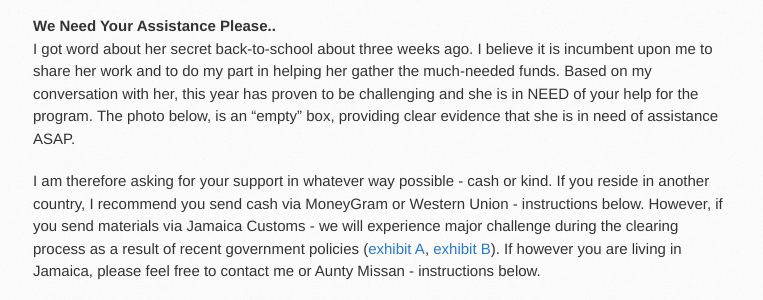
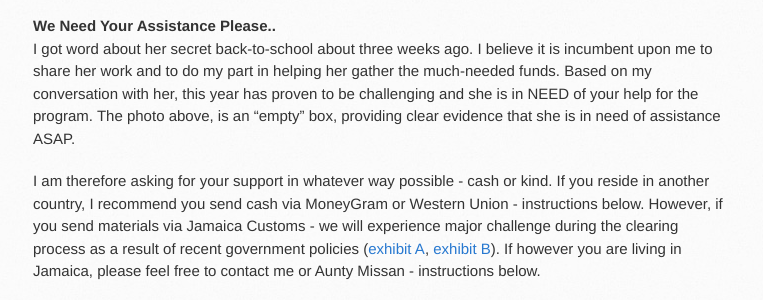
Before and after one commit to SolomonPerkins/solomonperkins.github.io, a Jekyll site: the page built from _posts/2018-08-13-Missan-Coxswain-Back-To-School-Projects.md, in a window 1280 px wide and 900 px high, scrolled down 2491 px. Shown: the part 220-520 px from the top of the window, without its empty margins (137-900 px from the left). Built offline with Jekyll 4.4.1, drawn with Linux system fonts in a browser that asks for light colours.

Commit message:
correct minor image url

```diff
--- a/_posts/2018-08-13-Missan-Coxswain-Back-To-School-Projects.md
+++ b/_posts/2018-08-13-Missan-Coxswain-Back-To-School-Projects.md
@@ -64,10 +64,10 @@
 
 **We Need Your Assistance Please..**
 <br/>
-I got word about her secret back-to-school about three weeks ago. I believe it is incumbent upon me to share her work and to do my part in helping her gather the much-needed funds. Based on my conversation with her, this year has proven to be challenging and she is in NEED of your help for the program. The photo below, is an "empty" box, providing clear evidence that she is in need of assistance ASAP.
+I got word about her secret back-to-school about three weeks ago. I believe it is incumbent upon me to share her work and to do my part in helping her gather the much-needed funds. Based on my conversation with her, this year has proven to be challenging and she is in NEED of your help for the program. The photo above, is an "empty" box, providing clear evidence that she is in need of assistance ASAP.
 
 
-I am therefore asking for your support in whatever way possible - cash or kind. If you reside in another country, I recommend you send cash via MoneyGram or Western Union - instructions below. However, if you send materials via Jamaica Customs - we will experience major challenge during the clearing process as a result of recent government policies ([exhibit A](http://www.jamaicaobserver.com/business/Customs-duties-in-Jamaica-among-world-s-highest_19222744), [exhibit B](/images/blog/missan-back-to-school-1.jpg)). If however you are living in Jamaica, please feel free to contact me or Aunty Missan - instructions below.
+I am therefore asking for your support in whatever way possible - cash or kind. If you reside in another country, I recommend you send cash via MoneyGram or Western Union - instructions below. However, if you send materials via Jamaica Customs - we will experience major challenge during the clearing process as a result of recent government policies ([exhibit A](http://www.jamaicaobserver.com/business/Customs-duties-in-Jamaica-among-world-s-highest_19222744){:target="_blank"}, [exhibit B](/images/blog/missan-back-to-school-4.jpg){:target="_blank"}). If however you are living in Jamaica, please feel free to contact me or Aunty Missan - instructions below.
 
 As stated earlier, this is a yearly event and if you are unable to contribute, please do so when you can as she is in need of support for the next academic year. Thank you in advance. Please note that all funds or items received will go directly towards helping the students.
 
```
